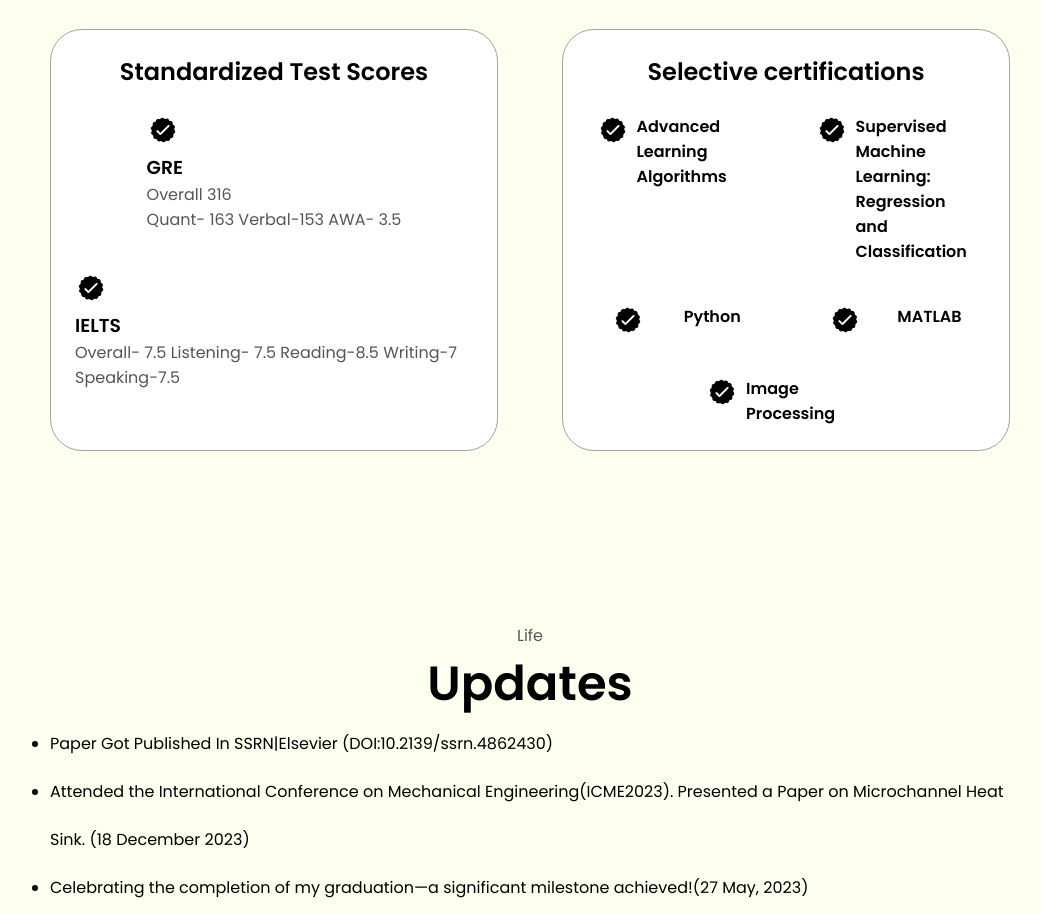
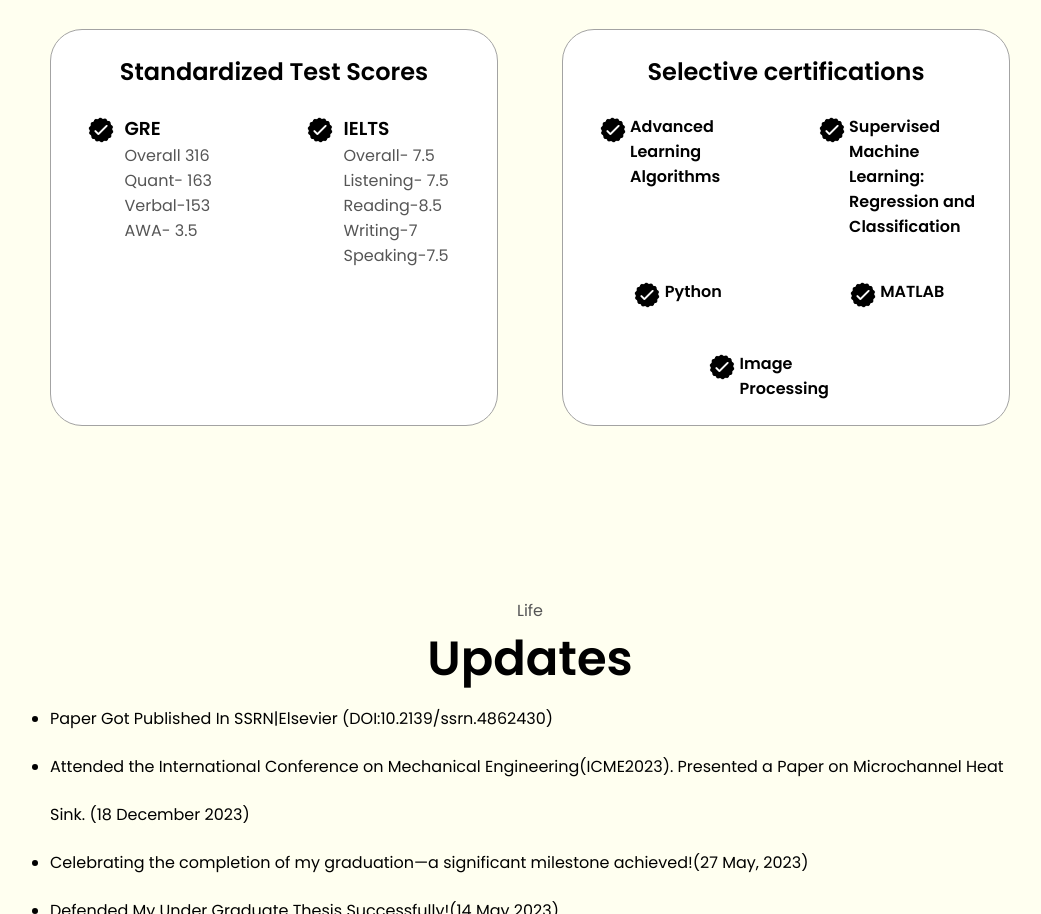
Before and after one commit to TahmidOni/tahmid.oni, a plain HTML site: page index.html in a window 1280 px wide. Shown: the part 2124-3038 px from the top of the page, without its empty margins (110-1151 px from the left). Drawn offline with Linux system fonts and the light colour scheme.

Commit message:
Update style.css

```diff
--- a/style.css
+++ b/style.css
@@ -350,11 +350,17 @@ section {
   justify-content: space-around;
 }
 
+article0 {
+  display: flex;
+  width: 10rem;
+  justify-content: center;
+  gap: 0.5rem;
+}
 article {
   display: flex;
   width: 10rem;
-  justify-content: space-around;
-  gap: 0.5rem;
+  justify-content: center;
+  gap: 0.1rem;
 }
 
 article .icon {
```
